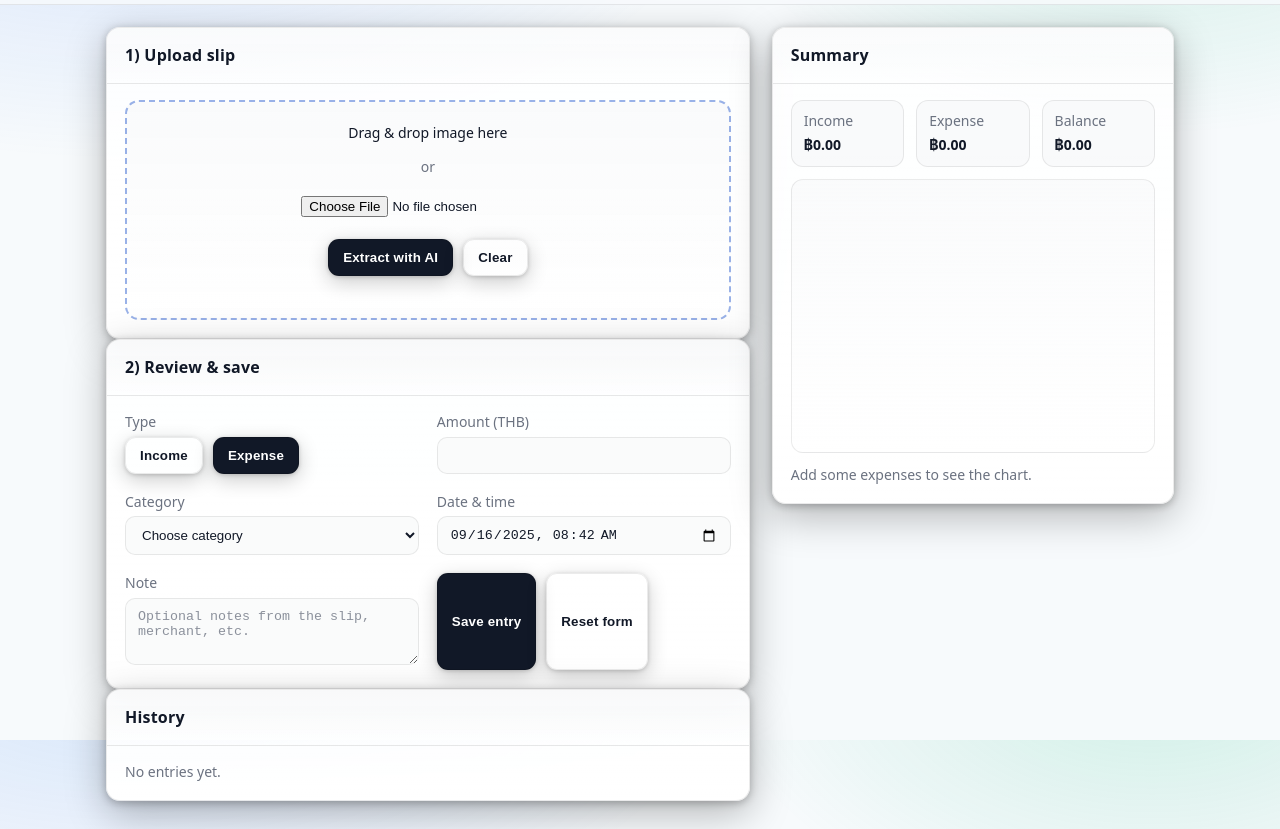
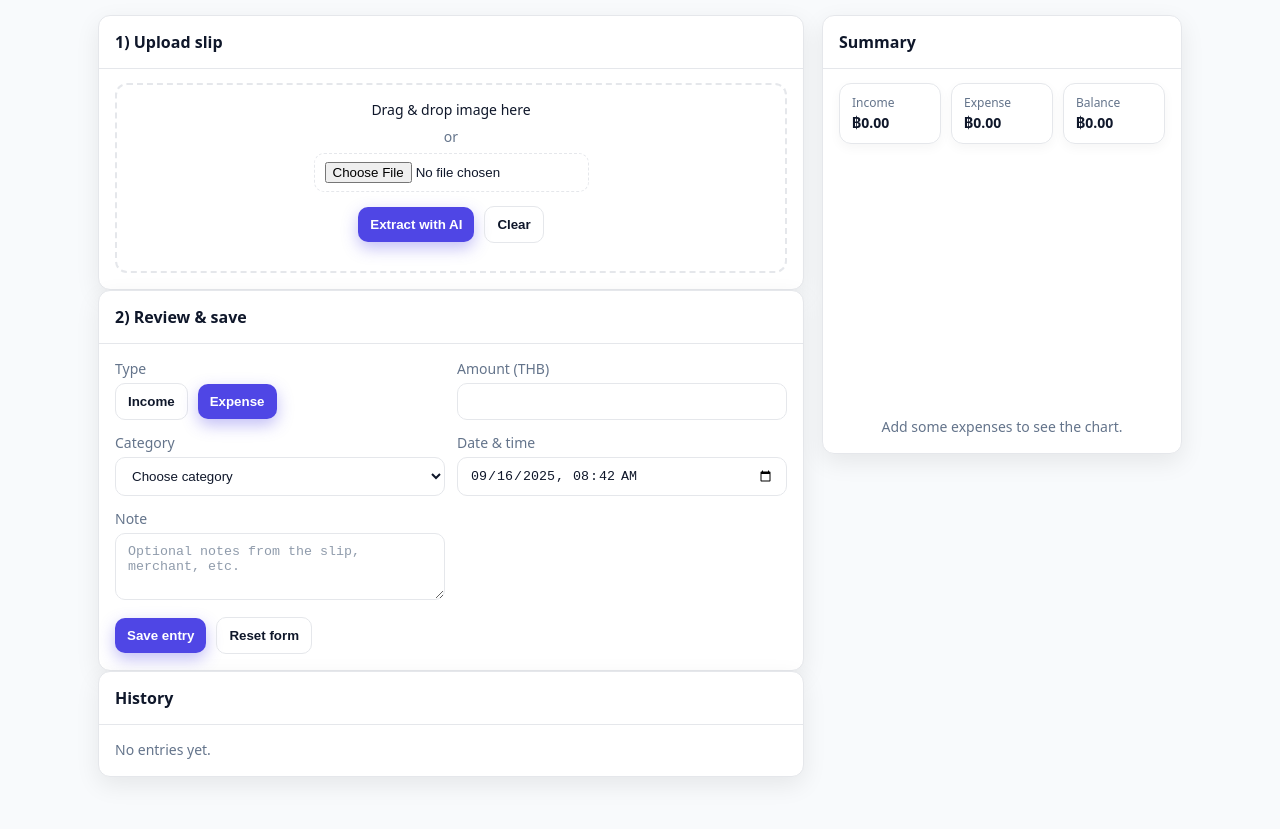
Before and after one commit to H2O-Tnp/slip2ledger, a website: page frontend/index.html in a window 1280 px wide. Shown: the part 60-889 px from the top of the page. After the commit the page ends 865 px from the top, so only its background shows below. Drawn offline with Linux system fonts and the light colour scheme; no server answers.

Commit message:
CSS Layout

```diff
--- a/frontend/styles.css
+++ b/frontend/styles.css
@@ -1,349 +1,318 @@
-/* filepath: /Users/narinthon/Desktop/slip2ledger/frontend/styles.css */
+/* ===== CSS Variables (Light) ===== */
+:root {
+  --bg: #f8fafc;
+  --fg: #0f172a;
+  --muted: #64748b;
 
-/* ===== CSS Variables (light/dark) ===== */
-:root{
-  --bg: #0b1220;
-  --card: #0f172a;
-  --card-2: #0b132a;
-  --text: #e5e7eb;
-  --muted: #93a3b8;
-  --border: rgba(148,163,184,.18);
-  --ring: #3b82f6;
+  --card: #ffffff;
+  --border: #e5e7eb;
+  --shadow: 0 8px 24px rgba(0,0,0,.08);
+
+  --primary: #4f46e5;
+  --primary-600: #4338ca;
+  --primary-100: #eef2ff;
+
   --ok: #10b981;
   --warn: #f59e0b;
-  --danger: #ef4444;
-  --chip-bg: rgba(148,163,184,.12);
-  --chip-fg: #e5e7eb;
+  --error: #ef4444;
 
-  --radius: 14px;
-  --radius-sm: 10px;
-  --shadow: 0 12px 40px rgba(0,0,0,.28), 0 2px 8px rgba(0,0,0,.25);
-  --shadow-sm: 0 6px 20px rgba(0,0,0,.20), 0 1px 4px rgba(0,0,0,.18);
+  --chip-bg: #eef2ff;
+  --chip-fg: #3730a3;
 
-  --container: 1100px;
-  --gap: 18px;
-  --gap-lg: 22px;
-
-  --btn-bg: #1f2937;
-  --btn-fg: #e5e7eb;
-  --btn-border: rgba(148,163,184,.25);
-  --btn-hover: #374151;
+  --radius: 12px;
 }
 
-@media (prefers-color-scheme: light){
-  :root{
-    --bg: #f7fafc;
-    --card: #ffffff;
-    --card-2: #f9fafb;
-    --text: #111827;
-    --muted: #6b7280;
-    --border: rgba(0,0,0,.08);
-    --ring: #2563eb;
-    --chip-bg: rgba(15,23,42,.06);
-    --chip-fg: #111827;
+/* ===== Dark Mode ===== */
+@media (prefers-color-scheme: dark) {
+  :root {
+    --bg: #0b1020;
+    --fg: #e5e7eb;
+    --muted: #94a3b8;
 
-    --btn-bg: #111827;
-    --btn-fg: #ffffff;
-    --btn-border: rgba(0,0,0,.12);
-    --btn-hover: #1f2937;
+    --card: #0f172a;
+    --border: rgba(255,255,255,.08);
+    --shadow: 0 10px 28px rgba(0,0,0,.35);
+
+    --primary: #6366f1;
+    --primary-600: #5457e6;
+    --primary-100: #1c2142;
+
+    --chip-bg: #1e293b;
+    --chip-fg: #c7d2fe;
   }
 }
 
-/* ===== Reset + Base ===== */
-*{ box-sizing: border-box; }
-html, body{ height: 100%; }
-html{ -webkit-text-size-adjust: 100%; }
-body{
+/* ===== Base ===== */
+*,
+*::before,
+*::after { box-sizing: border-box; }
+
+html, body { height: 100%; }
+
+body {
   margin: 0;
-  background: radial-gradient(1200px 600px at 10% -10%, rgba(59,130,246,.18), transparent 50%),
-              radial-gradient(800px 500px at 90% -10%, rgba(16,185,129,.18), transparent 55%),
-              var(--bg);
-  color: var(--text);
-  font: 14px/1.45 system-ui, -apple-system, Segoe UI, Roboto, Helvetica, Arial, "Apple Color Emoji","Segoe UI Emoji";
+  background: var(--bg);
+  color: var(--fg);
+  font: 14px/1.5 system-ui, -apple-system, Segoe UI, Roboto, "Helvetica Neue", Arial, "Noto Sans", "Liberation Sans", sans-serif;
+  -webkit-font-smoothing: antialiased;
+  -moz-osx-font-smoothing: grayscale;
 }
 
-a{ color: var(--ring); text-decoration: none; }
-img{ max-width: 100%; display: block; }
+img, canvas { max-width: 100%; height: auto; }
 
-.container{
-  max-width: var(--container);
-  margin: 0 auto;
-  padding: 0 16px;
+a { color: var(--primary); text-decoration: none; }
+a:hover { text-decoration: underline; }
+
+::selection { background: var(--primary-100); color: var(--fg); }
+
+/* Focus visible for accessibility */
+:focus-visible {
+  outline: 2px solid var(--primary);
+  outline-offset: 2px;
+  border-radius: 8px;
 }
 
-.muted{ color: var(--muted); }
+/* ===== Layout ===== */
+.container {
+  width: min(1100px, 100% - 32px);
+  margin: 0 auto;
+  padding: 0 8px;
+}
 
-/* ===== Topbar ===== */
-.topbar{
+.topbar {
   position: sticky;
   top: 0;
-  z-index: 40;
-  backdrop-filter: saturate(140%) blur(8px);
-  background: color-mix(in oklab, var(--bg) 86%, transparent);
+  z-index: 20;
+  background:
+    linear-gradient(180deg, rgba(0,0,0,.06), rgba(0,0,0,0)) ,
+    var(--card);
   border-bottom: 1px solid var(--border);
+  backdrop-filter: saturate(140%) blur(6px);
 }
-.topbar .row{
-  display: flex; align-items: center; gap: 14px;
-  height: 64px;
+.topbar .row {
+  display: flex; align-items: center; gap: 16px;
+  padding: 14px 0;
 }
-.topbar h1{
-  margin: 0; font-size: 18px; letter-spacing: .2px;
+.topbar h1 {
+  margin: 0; font-size: 20px; letter-spacing: .2px;
 }
-.spacer{ flex: 1; }
+.spacer { flex: 1; }
+.muted { color: var(--muted); }
 
-/* ===== Layout grid ===== */
-main .grid{
+/* Main grid */
+.grid {
   display: grid;
-  grid-template-columns: 1.6fr 1fr;
-  gap: var(--gap-lg);
-  padding: 22px 0 28px;
+  grid-template-columns: 1fr;
+  gap: 18px;
+  padding: 16px 0 28px;
 }
-@media (max-width: 980px){
-  main .grid{ grid-template-columns: 1fr; }
+.left { min-width: 0; }
+.rightpanel { min-width: 0; }
+.rightpanel > .card { position: sticky; top: 16px; }
+
+@media (min-width: 980px) {
+  .grid {
+    grid-template-columns: minmax(0, 1fr) 360px;
+    align-items: start;
+  }
 }
 
-/* Sticky right panel on desktop */
-.rightpanel{ position: sticky; top: 84px; height: fit-content; }
-
-/* ===== Card ===== */
-.card{
-  background: linear-gradient(180deg, color-mix(in oklab, var(--card) 82%, transparent), var(--card));
+/* Cards */
+.card {
+  background: var(--card);
   border: 1px solid var(--border);
   border-radius: var(--radius);
   box-shadow: var(--shadow);
   overflow: clip;
 }
-.card > h2{
-  margin: 0; padding: 16px 18px;
+.card > h2 {
+  margin: 0;
+  padding: 14px 16px;
+  font-size: 16px;
   border-bottom: 1px solid var(--border);
-  font-size: 16px; letter-spacing: .2px;
-  background: linear-gradient(180deg, color-mix(in oklab, var(--card-2) 86%, transparent), transparent);
 }
-.card .content{
-  padding: 16px 18px 18px;
+.card > .content {
+  padding: 14px 16px 16px;
 }
 
-/* ===== Generic rows ===== */
-.rowgap{
-  display: grid;
-  gap: var(--gap);
-  grid-template-columns: repeat(2, minmax(0,1fr));
-}
-@media (max-width: 720px){
-  .rowgap{ grid-template-columns: 1fr; }
+/* Utilities */
+.row { display: flex; align-items: center; gap: 10px; }
+.actions { display: flex; align-items: center; gap: 10px; justify-content: flex-end; }
+.rowgap { display: grid; gap: 12px; }
+@media (min-width: 700px) {
+  .rowgap { grid-template-columns: 1fr 1fr; }
+  .rowgap > .actions { grid-column: 1 / -1; }
 }
 
-/* ===== Buttons ===== */
-button{
-  appearance: none;
-  border: 1px solid var(--btn-border);
-  background: var(--btn-bg);
-  color: var(--btn-fg);
-  border-radius: 11px;
-  padding: 10px 14px;
-  font-weight: 600;
-  letter-spacing: .2px;
-  cursor: pointer;
-  transition: transform .08s ease, background .16s ease, border-color .2s ease, opacity .16s ease;
-  box-shadow: var(--shadow-sm);
-}
-button:hover{ background: var(--btn-hover); }
-button:active{ transform: translateY(1px); }
-button:disabled{ opacity: .6; cursor: default; box-shadow: none; }
+/* ===== Form elements ===== */
+label { display: block; margin-bottom: .25rem; color: var(--muted); }
 
-button.outline{
+input[type="text"], input[type="number"], input[type="datetime-local"],
+select, textarea {
+  width: 100%;
   background: transparent;
-  color: var(--text);
-  border-color: var(--border);
-}
-button.outline:hover{
-  background: color-mix(in oklab, var(--chip-bg) 60%, transparent);
-}
-
-.actions{
-  display: flex; gap: 10px; flex-wrap: wrap;
-  justify-content: flex-end;
-}
-
-/* ===== Inputs, selects, textareas ===== */
-input[type="number"],
-input[type="text"],
-input[type="datetime-local"],
-select, textarea, .table-input{
-  width: 100%;
-  background: color-mix(in oklab, var(--card-2) 80%, transparent);
-  color: var(--text);
+  color: var(--fg);
   border: 1px solid var(--border);
   border-radius: 10px;
   padding: 10px 12px;
+  transition: border-color .15s ease, box-shadow .15s ease, background-color .15s ease;
+}
+textarea { resize: vertical; }
+input::placeholder, textarea::placeholder { color: color-mix(in srgb, var(--muted) 72%, transparent); }
+
+input:focus, select:focus, textarea:focus {
+  border-color: color-mix(in srgb, var(--primary) 70%, var(--border));
+  box-shadow: 0 0 0 4px color-mix(in srgb, var(--primary) 18%, transparent);
   outline: none;
-  transition: border-color .15s ease, box-shadow .15s ease, background .15s ease;
-}
-.table-input{ width: auto; }
-input::placeholder, textarea::placeholder{ color: color-mix(in oklab, var(--muted) 78%, transparent); }
-
-input:focus, select:focus, textarea:focus, .table-input:focus{
-  border-color: color-mix(in oklab, var(--ring) 70%, var(--border));
-  box-shadow: 0 0 0 3px color-mix(in oklab, var(--ring) 22%, transparent);
 }
 
-textarea{ resize: vertical; }
+/* Inline inputs in table */
+.table-input {
+  background: transparent;
+  border-radius: 8px;
+  padding: 6px 8px;
+  border: 1px solid var(--border);
+  color: var(--fg);
+}
+.table-input:focus {
+  border-color: var(--primary);
+  box-shadow: 0 0 0 3px color-mix(in srgb, var(--primary) 20%, transparent);
+  outline: none;
+}
+
+/* Buttons */
+button {
+  -webkit-appearance: none; appearance: none;
+  border: 0; cursor: pointer;
+  background: var(--primary);
+  color: #fff;
+  font-weight: 600;
+  border-radius: 10px;
+  padding: 10px 12px;
+  transition: transform .06s ease, box-shadow .16s ease, background-color .16s ease, opacity .16s ease;
+  box-shadow: 0 6px 16px color-mix(in srgb, var(--primary) 35%, transparent);
+}
+button:hover { background: var(--primary-600); }
+button:active { transform: translateY(1px); }
+button:disabled { opacity: .6; cursor: not-allowed; box-shadow: none; }
+
+button.outline {
+  background: transparent;
+  color: var(--fg);
+  border: 1px solid var(--border);
+  box-shadow: none;
+}
+button.outline:hover {
+  color: var(--primary);
+  border-color: var(--primary);
+  background: color-mix(in srgb, var(--primary) 8%, transparent);
+}
+
+/* Toggle tag (income/expense) */
+.tag {
+  display: inline-block;
+  padding: 4px 10px;
+  border-radius: 999px;
+  border: 1px solid var(--border);
+  background: var(--chip-bg);
+  color: var(--chip-fg);
+  font-weight: 600;
+  text-transform: capitalize;
+  cursor: pointer;
+  user-select: none;
+}
 
 /* ===== Dropzone ===== */
-.dropzone{
+.dropzone {
   display: grid;
   place-items: center;
-  gap: 8px;
-  min-height: 220px;
-  border: 2px dashed color-mix(in oklab, var(--ring) 40%, var(--border));
-  border-radius: var(--radius);
-  background: linear-gradient(180deg, color-mix(in oklab, var(--card-2) 88%, transparent), transparent);
-  padding: 18px;
+  gap: 6px;
   text-align: center;
-  transition: border-color .2s ease, background .2s ease, transform .08s ease;
+  padding: 14px;
+  min-height: 180px;
+  border: 2px dashed var(--border);
+  border-radius: 12px;
+  background: color-mix(in srgb, var(--card) 88%, transparent);
+  transition: border-color .15s ease, background-color .15s ease, box-shadow .15s ease;
 }
 .dropzone:hover,
-.dropzone:focus{
-  border-color: color-mix(in oklab, var(--ring) 70%, var(--border));
-  background: linear-gradient(180deg, color-mix(in oklab, var(--ring) 12%, var(--card-2)), transparent);
+.dropzone:focus-within {
+  border-color: var(--primary);
+  background: color-mix(in srgb, var(--primary) 6%, var(--card));
+  box-shadow: 0 0 0 4px color-mix(in srgb, var(--primary) 14%, transparent);
 }
-.dropzone input[type="file"]{
-  margin-top: 6px;
+.dropzone input[type="file"] {
+  display: inline-block;
+  border: 1px dashed var(--border);
+  background: transparent;
+  color: var(--fg);
+  padding: 8px 10px;
+  border-radius: 10px;
 }
-#preview{
-  max-height: 260px;
-  border-radius: 12px;
+#preview {
+  margin-top: 10px;
+  border-radius: 10px;
   border: 1px solid var(--border);
-  box-shadow: var(--shadow-sm);
+  box-shadow: var(--shadow);
+  max-height: 280px;
   object-fit: contain;
-  background: #00000010;
 }
 
-/* Error text near dropzone */
-#error{ font-size: 13px; }
+/* Error text (already colored inline) */
+#error { font-size: 13px; }
 
 /* ===== Table ===== */
-table{
+table {
   width: 100%;
-  border-collapse: separate;
+  border-collapse: collapse;
   border-spacing: 0;
-  min-width: 720px;
 }
-th, td{
+thead th {
+  position: sticky; top: 0; z-index: 1;
+  background: color-mix(in srgb, var(--card) 92%, transparent);
+  border-bottom: 1px solid var(--border);
+  text-align: left;
+  font-weight: 700;
+  font-size: 13px;
+  color: var(--muted);
+  padding: 10px 10px;
+  backdrop-filter: blur(4px);
+}
+tbody td {
+  border-bottom: 1px solid var(--border);
+  padding: 8px 10px;
+  vertical-align: middle;
+  white-space: nowrap;
+}
+tbody tr:hover { background: color-mix(in srgb, var(--primary) 6%, transparent); }
+tbody td:last-child { text-align: right; }
+
+/* ===== Summary stats ===== */
+.stats {
+  display: grid;
+  grid-template-columns: repeat(3, 1fr);
+  gap: 10px;
+}
+.stat {
   padding: 10px 12px;
-  text-align: left;
-  border-bottom: 1px solid var(--border);
-  vertical-align: middle;
-  background: transparent;
+  border: 1px solid var(--border);
+  border-radius: 12px;
+  background: color-mix(in srgb, var(--card) 92%, transparent);
+  box-shadow: 0 4px 12px rgba(0,0,0,.04);
 }
-thead th{
-  font-size: 12px; color: var(--muted);
-  letter-spacing: .3px; text-transform: uppercase;
-  background: color-mix(in oklab, var(--card-2) 86%, transparent);
-  position: sticky; top: 0; z-index: 1;
-}
-tbody tr:hover td{ background: color-mix(in oklab, var(--chip-bg) 50%, transparent); }
+.stat .muted { font-size: 12px; }
 
-.tag{
-  display: inline-block;
-  padding: 6px 10px;
-  border-radius: 999px;
-  background: var(--chip-bg);
-  color: var(--chip-fg);
-  border: 1px solid var(--border);
-  font-size: 12px; font-weight: 700;
-  text-transform: lowercase;
-  letter-spacing: .3px;
-  cursor: pointer;
-  user-select: none;
-  transition: background .15s ease, border-color .15s ease, transform .06s ease;
-}
-.tag:hover{ background: color-mix(in oklab, var(--ring) 16%, var(--chip-bg)); border-color: color-mix(in oklab, var(--ring) 35%, var(--border)); }
-.tag:active{ transform: translateY(1px); }
-
-.table-input{
-  background: color-mix(in oklab, var(--card-2) 82%, transparent);
-  min-width: 8ch;
+/* Chart empty text */
+#chartEmpty {
+  text-align: center;
+  margin-top: 10px;
 }
 
-/* ===== Summary (right panel) ===== */
-.stats{
-  display: grid;
-  grid-template-columns: repeat(3, minmax(0,1fr));
-  gap: 12px;
+/* ===== Responsive tweaks ===== */
+@media (max-width: 640px) {
+  .topbar h1 { font-size: 18px; }
+  .card > h2 { font-size: 15px; }
+  button { padding: 9px 11px; }
+  .dropzone { min-height: 160px; }
+  #preview { max-height: 220px; }
 }
-@media (max-width: 520px){
-  .stats{ grid-template-columns: 1fr 1fr 1fr; }
-}
-.stat{
-  background: color-mix(in oklab, var(--card-2) 86%, transparent);
-  border: 1px solid var(--border);
-  border-radius: 12px;
-  padding: 10px 12px;
-  min-height: 64px;
-  display: grid; align-content: center; gap: 4px;
-}
-#chartEmpty{
-  margin-top: 12px; color: var(--muted);
-}
-
-/* Improve canvas containment */
-#pie{
-  display: block;
-  width: 100%;
-  height: clamp(220px, 40vh, 420px);
-  background: linear-gradient(180deg, color-mix(in oklab, var(--card-2) 80%, transparent), transparent);
-  border: 1px solid var(--border);
-  border-radius: 12px;
-}
-
-/* ===== Bottom summary panel (mobile only) ===== */
-.bottompanel{
-  position: sticky;
-  bottom: 0;
-  background: color-mix(in oklab, var(--bg) 92%, transparent);
-  border-top: 1px solid var(--border);
-  backdrop-filter: saturate(140%) blur(10px);
-  padding: 10px 0;
-  display: none;
-}
-@media (max-width: 980px){
-  .bottompanel{ display: block; }
-  main{ padding-bottom: 68px; }
-}
-
-/* ===== Utilities ===== */
-.hidden{ display: none !important; }
-.center{ text-align: center; }
-
-/* ===== Small tweaks for accessibility ===== */
-button:focus-visible,
-input:focus-visible,
-select:focus-visible,
-textarea:focus-visible,
-.table-input:focus-visible,
-.dropzone:focus-visible{
-  outline: 3px solid color-mix(in oklab, var(--ring) 35%, transparent);
-  outline-offset: 1px;
-  border-color: color-mix(in oklab, var(--ring) 60%, var(--border));
-}
-
-::-webkit-scrollbar{ width: 10px; height: 10px; }
-::-webkit-scrollbar-thumb{
-  background: color-mix(in oklab, var(--muted) 40%, transparent);
-  border-radius: 8px;
-  border: 2px solid transparent;
-  background-clip: padding-box;
-}
-::-webkit-scrollbar-thumb:hover{
-  background: color-mix(in oklab, var(--muted) 65%, transparent);
-}
-
-/* ===== Narrow screen adjustments ===== */
-@media (max-width: 640px){
-  .actions{ justify-content: flex-start; }
-  .topbar .row{ height: 56px; }
-  .card > h2{ padding: 14px 16px; }
-  .card .content{ padding: 14px 16px 16px; }
-  .dropzone{ min-height: 180px; }
-}
```
Also changed, not shown: frontend/index.html (+0 -19 lines).
